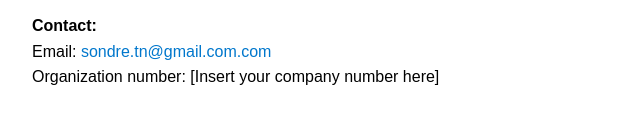
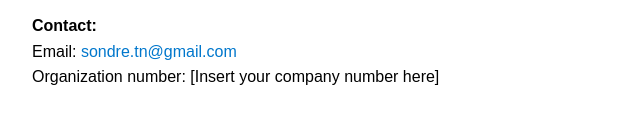
Before and after one commit to KamikaZecode/about-write2ai, a plain HTML site: page index.html in a window 1280 px wide. Shown: the part 197-320 px from the top of the page, 258-898 px from the left. Drawn offline with Linux system fonts and the light colour scheme.

Commit message:
Update index.html

```diff
--- a/index.html
+++ b/index.html
@@ -30,7 +30,7 @@
   </p>
   <p>
     <strong>Contact:</strong><br/>
-    Email: <a href="mailto:sondre.tn@gmail.com">sondre.tn@gmail.com.com</a><br/>
+    Email: <a href="mailto:sondre.tn@gmail.com">sondre.tn@gmail.com</a><br/>
     Organization number: [Insert your company number here]
   </p>
 </body>
```
